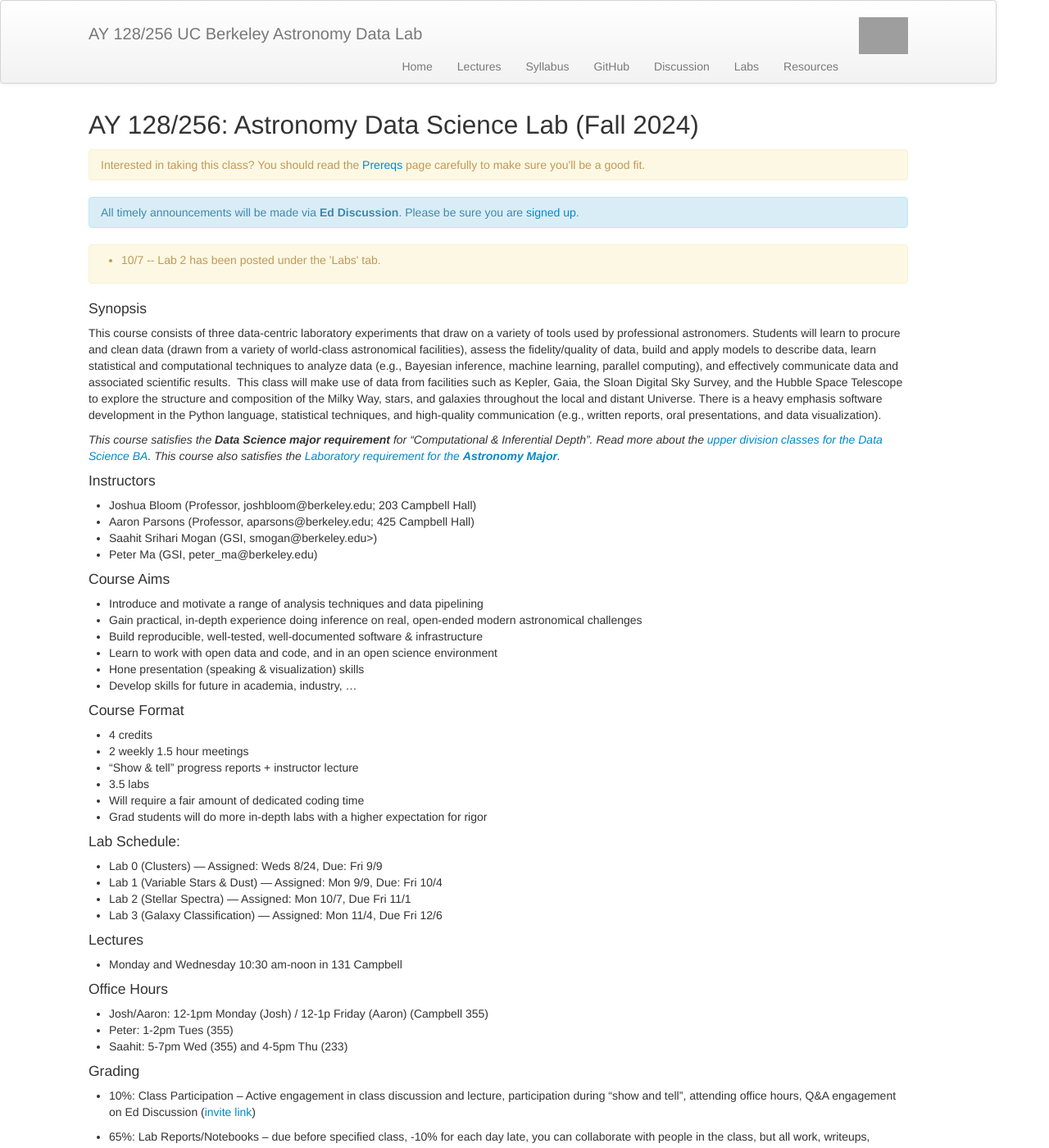
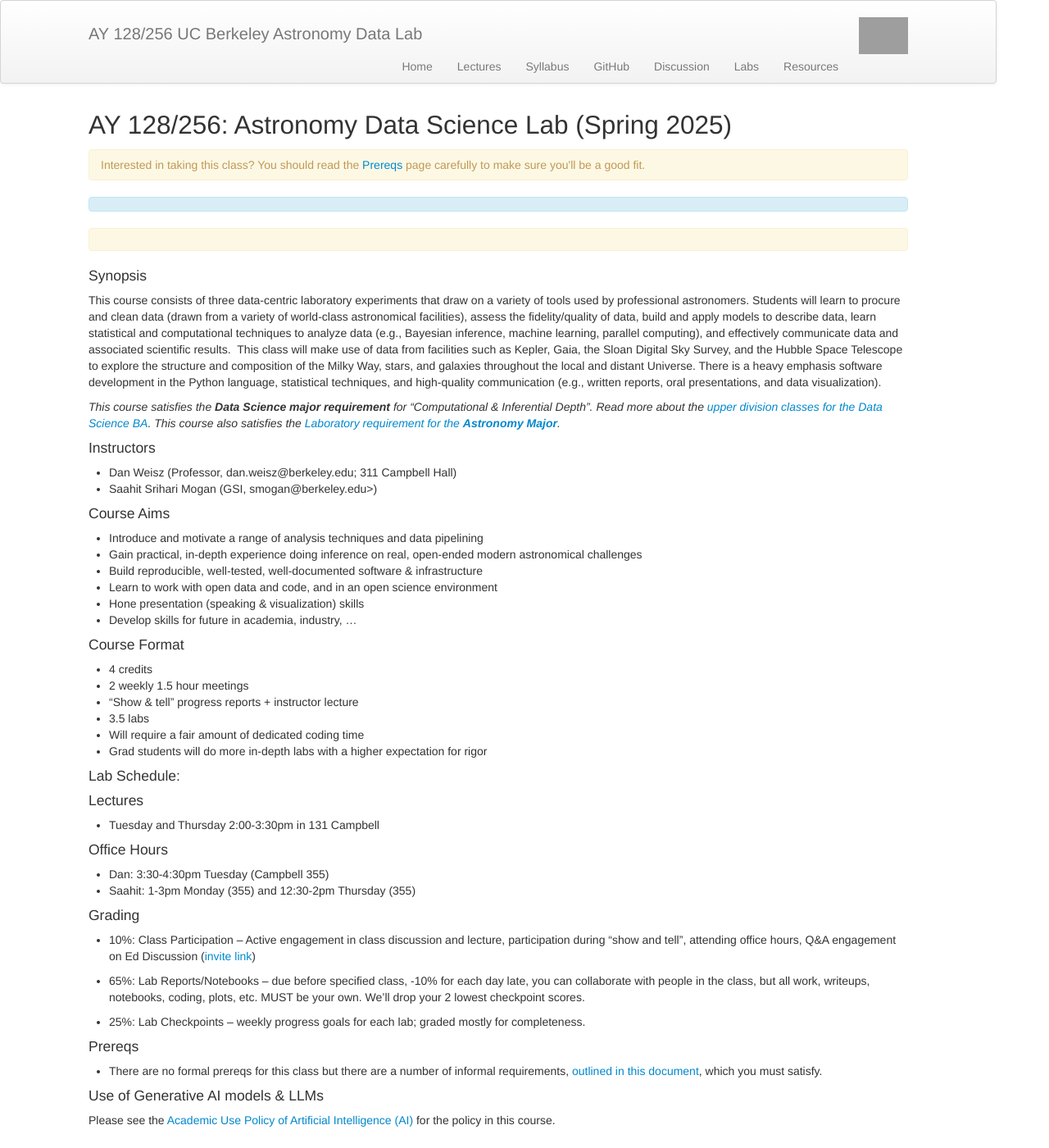
Before and after one commit to ucb-datalab/ucb-datalab.github.io, a Jekyll site: the page built from index.md, in a window 1280 px wide and 1400 px high. Shown: the whole window at 82% size. Built offline with Jekyll 4.4.1, drawn with Linux system fonts in a browser that asks for light colours; grey boxes are pictures that could not be loaded.

Commit message:
initial updates for Sp2025

```diff
--- a/index.md
+++ b/index.md
@@ -3,7 +3,7 @@ layout: frontpage
 title: Astronomy Data Science Lab
 ---
 
-## AY 128/256: Astronomy Data Science Lab (Fall 2024)
+## AY 128/256: Astronomy Data Science Lab (Spring 2025)
 
 
 <div class="alert alert-primary" role="alert">
@@ -13,7 +13,7 @@ Interested in taking this class? You should read the <a href="https://ucb-datala
 
 
 <div class="alert alert-info" role="alert">
- All timely announcements will be made via <b>Ed Discussion</b>. Please be sure you are <a href="https://edstem.org/us/join/ruZfdd" alt="Ed Discussion">signed up</a>.
+ <!--  All timely announcements will be made via <b>Ed Discussion</b>. Please be sure you are <a href="https://edstem.org/us/join/ruZfdd" alt="Ed Discussion">signed up</a>. -->
 </div>
 
 
@@ -22,7 +22,7 @@ Interested in taking this class? You should read the <a href="https://ucb-datala
 <!-- <li>8/23 -- Lab 0 has been posted under the 'Labs' tab.</li>
 <li>9/9 -- Lab 1 has been posted under the 'Labs' tab.</li>
 -->
-<li>10/7 -- Lab 2 has been posted under the 'Labs' tab.</li>
+<!-- <li>10/7 -- Lab 2 has been posted under the 'Labs' tab.</li> -->
 </ul>
 </div>
 
@@ -43,10 +43,8 @@ This course consists of three data-centric laboratory experiments that draw on a
 
 #### Instructors
 
-* Joshua Bloom (Professor, joshbloom@berkeley.edu; 203 Campbell Hall)
-* Aaron Parsons (Professor, aparsons@berkeley.edu; 425 Campbell Hall)
+* Dan Weisz (Professor, dan.weisz@berkeley.edu; 311 Campbell Hall)
 * Saahit Srihari Mogan  (GSI, smogan@berkeley.edu>)
-* Peter Ma (GSI, peter_ma@berkeley.edu)
 
 
 #### Course Aims
@@ -70,23 +68,22 @@ This course consists of three data-centric laboratory experiments that draw on a
 
 #### Lab Schedule:
 
-
+<!--
 * Lab 0 (Clusters) — Assigned: Weds 8/24, Due: Fri 9/9
 * Lab 1 (Variable Stars & Dust) — Assigned: Mon 9/9, Due: Fri 10/4
 * Lab 2 (Stellar Spectra) — Assigned: Mon 10/7, Due Fri 11/1
 * Lab 3 (Galaxy Classification) — Assigned: Mon 11/4, Due Fri 12/6
-
+-->
 
 #### Lectures
 
-* Monday and Wednesday  10:30 am-noon in 131 Campbell
+* Tuesday and Thursday  2:00-3:30pm in 131 Campbell
 
 
 #### Office Hours
 
-* Josh/Aaron: 12-1pm Monday (Josh) / 12-1p Friday (Aaron) (Campbell 355)
-* Peter: 1-2pm Tues  (355)
-* Saahit:  5-7pm Wed (355) and 4-5pm Thu  (233)
+* Dan: 3:30-4:30pm Tuesday (Campbell 355)
+* Saahit:  1-3pm Monday (355) and 12:30-2pm Thursday (355)
 
 
 <!--
```
